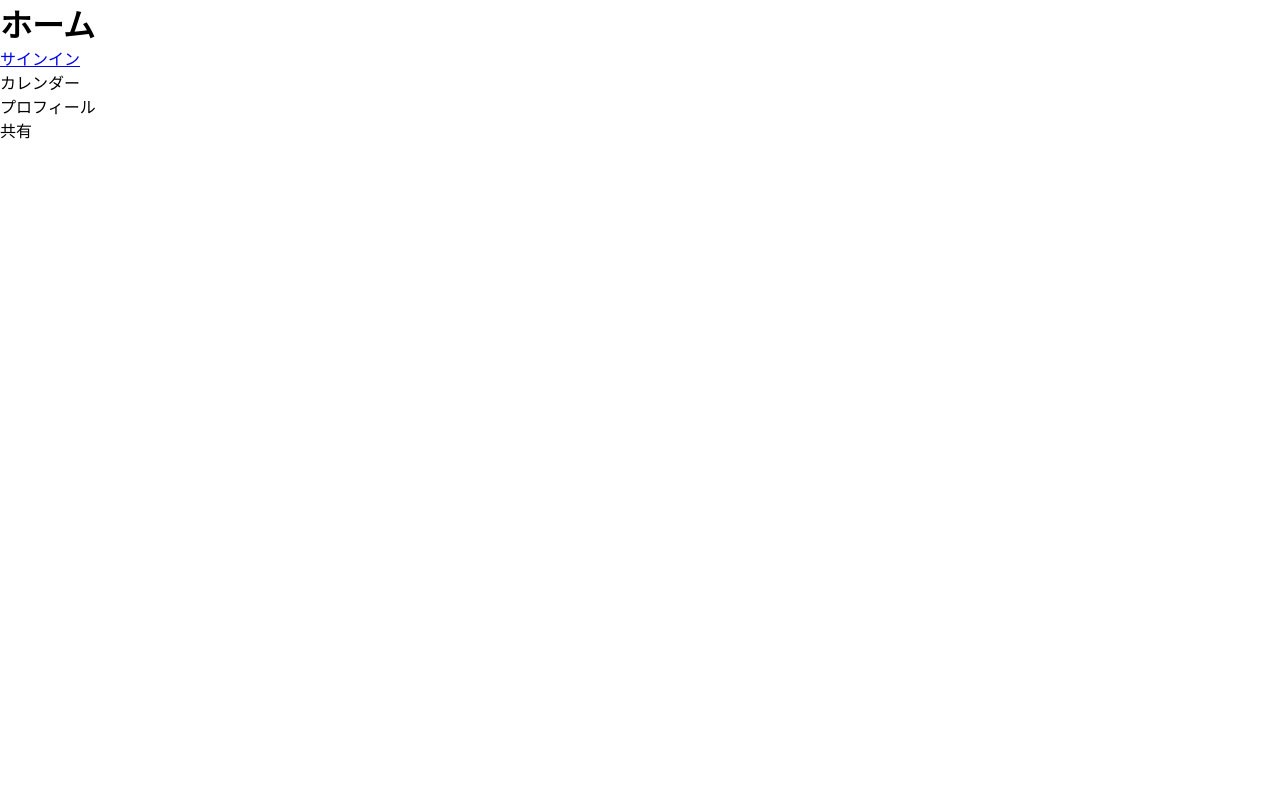
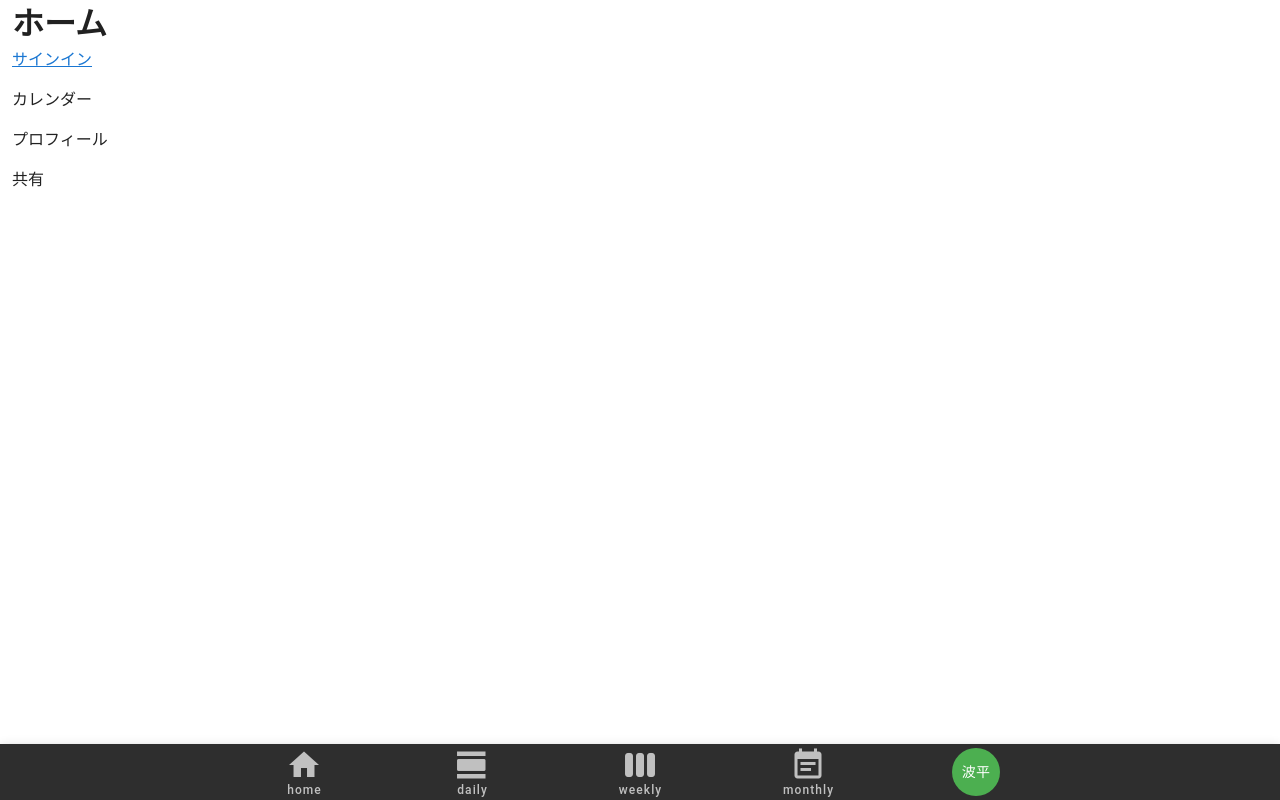
Before and after one commit to masakina0518/vue-sample, a Vue app in the folder app/: page / in a window 1280 px wide. Built offline with nearby package versions, Linux system fonts and the light colour scheme; a small style sheet from the web is missing.

Commit message:
Footer作成

```diff
--- a/app/src/App.vue
+++ b/app/src/App.vue
@@ -1,8 +1,12 @@
 <template>
-  <div id="app">
-    <router-view />
+  <v-app>
+    <v-main>
+      <v-container fluid pt-0>
+        <router-view />
+      </v-container>
+    </v-main>
     <Footer />
-  </div>
+  </v-app>
 </template>
 
 <script lang="ts">
--- a/app/src/components/Footer.vue
+++ b/app/src/components/Footer.vue
@@ -1,9 +1,140 @@
 <template>
-  <footer />
+  <v-footer v-if="signInUser" app class="pa-0">
+    <v-bottom-navigation grow dark>
+      <v-btn class="my-auto" height="56" @click="routerPush('/')">
+        <span>home</span>
+        <v-icon large>home</v-icon>
+      </v-btn>
+      <v-btn class="my-auto" height="56" @click="routerPush('/calendar/day')">
+        <span>daily</span>
+        <v-icon large>view_day</v-icon>
+      </v-btn>
+      <v-btn class="my-auto" height="56" @click="routerPush('/calendar/week')">
+        <span>weekly</span>
+        <v-icon large>view_week</v-icon>
+      </v-btn>
+      <v-btn class="my-auto" height="56" @click="routerPush('/calendar/month')">
+        <span>monthly</span>
+        <v-icon large>event_note</v-icon>
+      </v-btn>
+      <v-menu top open-on-hover offset-y>
+        <template v-slot:activator="{ on }">
+          <div :class="$style.profile" class="py-1 px-1 text-center" v-on="on">
+            <v-avatar :color="signInUser.themeColor">
+              <span class="white--text body-2" v-text="signInUser.nickname" />
+            </v-avatar>
+          </div>
+        </template>
+        <v-card>
+          <v-list>
+            <v-list-item
+              v-for="(item, index) in items"
+              :key="index"
+              link
+              @click="handleMethod(item.methodName)"
+            >
+              <v-list-item-icon>
+                <v-icon v-text="item.icon" />
+              </v-list-item-icon>
+              <v-list-item-content>
+                <v-list-item-title v-text="item.title" />
+              </v-list-item-content>
+            </v-list-item>
+          </v-list>
+          <v-card-actions>
+            <v-btn block @click="signOut">サインアウト</v-btn>
+          </v-card-actions>
+        </v-card>
+      </v-menu>
+    </v-bottom-navigation>
+  </v-footer>
 </template>
 
 <script lang="ts">
-import { defineComponent } from '@vue/composition-api';
+import { defineComponent, reactive, toRefs } from '@vue/composition-api';
+import { profileMockData } from '@/store/profile';
 
-export default defineComponent({});
+interface MenuItem {
+  title: string;
+  icon: string;
+  methodName: string;
+}
+
+export default defineComponent({
+  setup(prop, context) {
+    const state = reactive({
+      items: [
+        {
+          title: 'プロフィール',
+          icon: 'account_circle',
+          methodName: 'profile',
+        },
+        {
+          title: '共有する',
+          icon: 'share',
+          methodName: 'share',
+        },
+      ] as MenuItem[],
+      signInUser: profileMockData,
+    });
+
+    /**
+     * メソッド名を指定してコンポーネントを呼び出す
+     * @param {string} methodName 呼び出すメソッド名
+     */
+    const handleMethod = (methodName: string) => {
+      eval(methodName)();
+    };
+
+    /***
+     * 指定したパスに画面遷移
+     */
+    const routerPush = (path: string) => {
+      context.root.$router.push(
+        path,
+        // eslint-disable-next-line @typescript-eslint/no-empty-function
+        () => {},
+        // eslint-disable-next-line @typescript-eslint/no-empty-function
+        () => {},
+      );
+    };
+
+    /**
+     * プロフィール画面に遷移
+     */
+    const profile = () => {
+      routerPush('/profile');
+    };
+
+    /**
+     * 共有画面に遷移
+     */
+    const share = () => {
+      routerPush('/share');
+    };
+
+    /**
+     * サインアウト
+     */
+    const signOut = () => {
+      routerPush('/sign-in');
+    };
+
+    return {
+      ...toRefs(state),
+      handleMethod,
+      profile,
+      share,
+      signOut,
+      routerPush,
+    };
+  },
+});
 </script>
+
+<style lang="scss" module>
+.profile {
+  cursor: pointer;
+  width: 168px;
+}
+</style>
```
